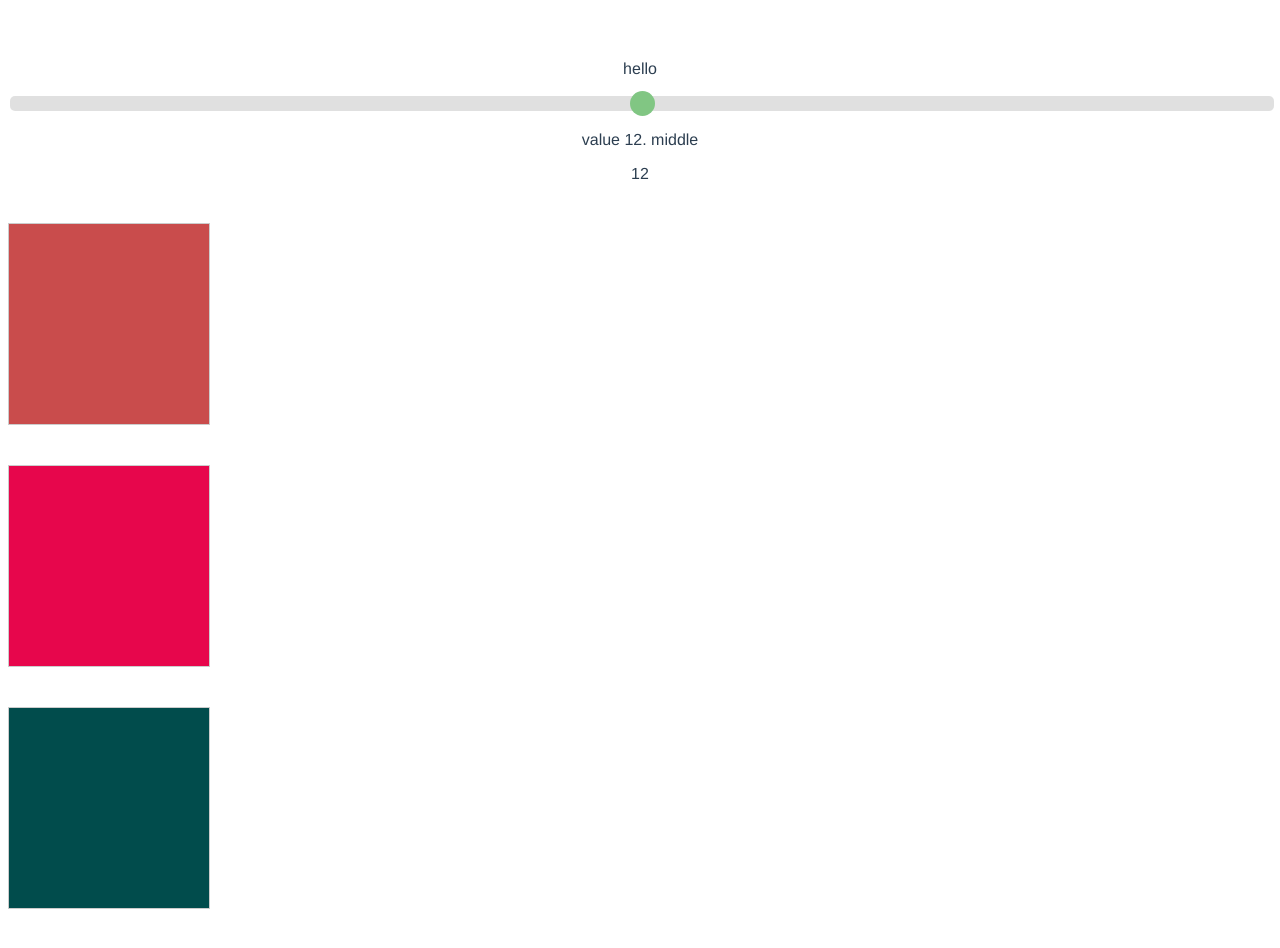
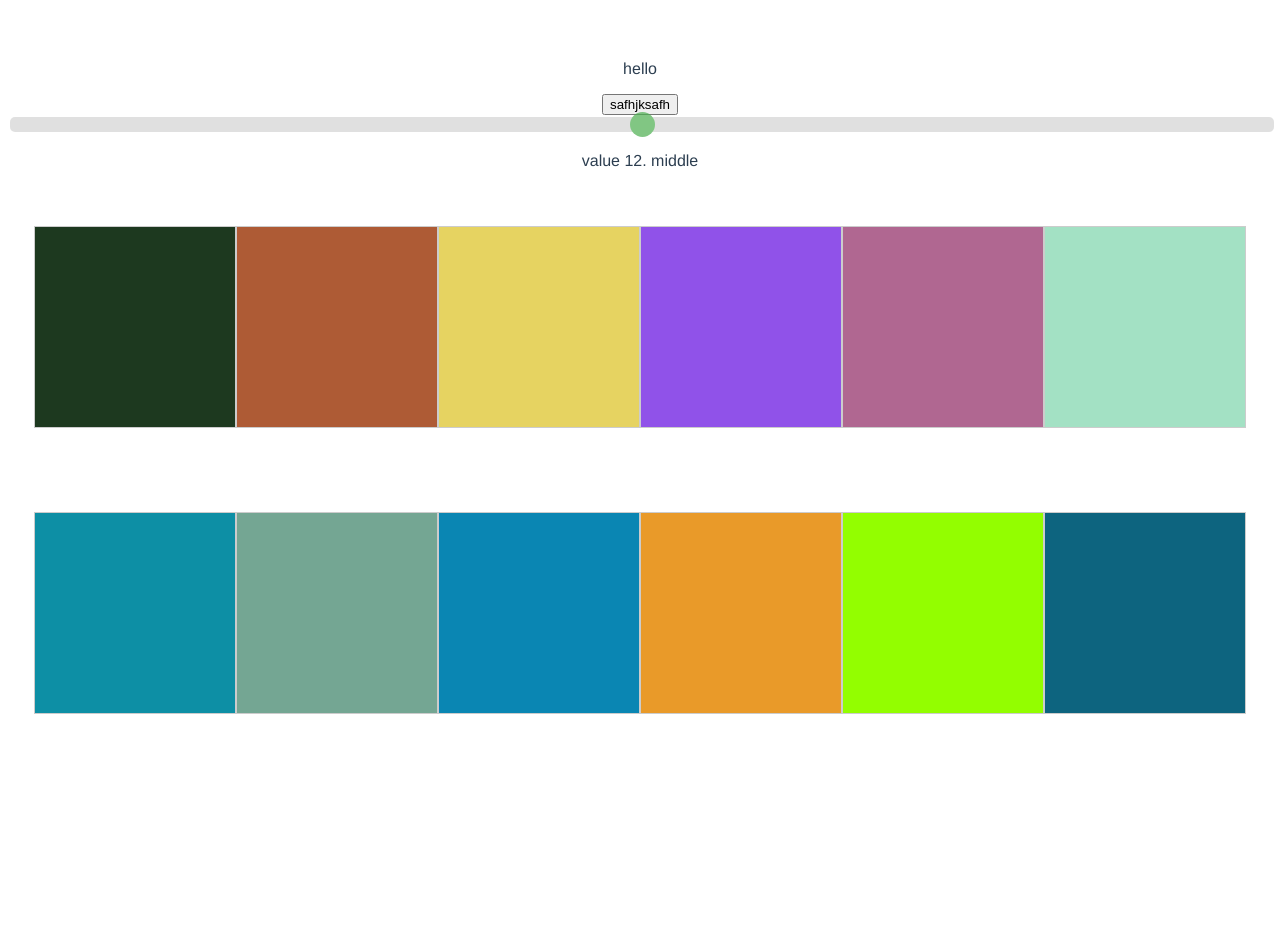
Before and after one commit to Ravildgar/vue-color-game, a Vue app: page / in a window 1280 px wide. After the commit the page ends 800 px from the top, so only its background shows below. Built offline with nearby package versions, Linux system fonts and the light colour scheme.

Commit message:
add generateRandomColors function

```diff
--- a/src/App.vue
+++ b/src/App.vue
@@ -1,6 +1,7 @@
 <template>
   <div id="app">
     <HelloI18n/>
+    <PickColorBtn/>
     <SliderRanged @inputData="updateNumberOfColors"/>
     <FieldComponent :numberOfColors="childData"/>
   </div>
@@ -8,6 +9,7 @@
 
 <script>
 import HelloI18n from "./components/HelloI18n.vue";
+import PickColorBtn from "./components/PickColorBtn.vue";
 import SliderRanged from "./components/SliderRanged.vue";
 import FieldComponent from "./components/FieldComponent.vue";
 
@@ -15,6 +17,7 @@ export default {
   name: "app",
   components: {
     HelloI18n,
+    PickColorBtn,
     SliderRanged,
     FieldComponent
   },
--- a/src/components/FieldComponent.vue
+++ b/src/components/FieldComponent.vue
@@ -1,20 +1,10 @@
 <template>
   <div>
-    {{numberOfColors}}
     <SelectableColor
-      backgroundColor="rgb(201, 76, 76)"
-      сorrectСolor="rgb(201, 76, 76)"
-      :key="'item.id'"
-    />
-    <SelectableColor
-      backgroundColor="rgb(231, 06, 76)"
-      сorrectСolor="rgb(201, 76, 76)"
-      :key="'item.id231'"
-    />
-    <SelectableColor
-      backgroundColor="rgb(1, 76, 76)"
-      сorrectСolor="rgb(201, 76, 76)"
-      :key="'item.i13d'"
+      v-for="(randomColor, index) in generateRandomColors"
+      :key="index"
+      :backgroundColor="randomColor"
+      :сorrectСolor="pickColor"
     />
   </div>
 </template>
@@ -23,6 +13,13 @@
 import SelectableColor from "./SelectableColor.vue";
 
 export default {
+  // watch: {
+  //   numberOfColors: function() {
+  //     // watch it
+  //     this.generateRandomColors(this.numberOfColors);
+  //     this.pickColor(this.numberOfColors);
+  //   }
+  // },
   components: {
     SelectableColor
   },
@@ -30,16 +27,43 @@ export default {
     numberOfColors: {
       type: Number,
       default: 12
-    },
-    сorrectСolor: {
-      type: String,
-      default: "rgb(201, 76, 76)"
     }
   },
   data: function() {
     return {
       value: 12
     };
+  },
+  methods: {
+    // генерируем случайный цвет
+    randomColors: function() {
+      // выбор красного оттенка от 0 до 255
+      const r = Math.floor(Math.random() * 256);
+      // выбор зелего оттенка от 0 до 255
+      const g = Math.floor(Math.random() * 256);
+      // выбор синего оттенка от 0 до 255
+      const b = Math.floor(Math.random() * 256);
+
+      const rgb = "rgb(" + r + ", " + g + ", " + b + ")";
+      return rgb;
+    }
+  },
+  computed: {
+    generateRandomColors: function() {
+      //создаем array
+      let arr = [];
+      // добавляем num случайных цветов в array;
+      for (let i = 0; i < this.numberOfColors; i++) {
+        arr.push(this.randomColors());
+      }
+      //возвращаем array
+      return arr;
+    },
+    //генерируем array с num случайных цветов
+    pickColor: function() {
+      const random = Math.floor(Math.random() * this.numberOfColors);
+      return this.generateRandomColors[random];
+    }
   }
 };
 </script>
--- /dev/null
+++ b/src/components/PickColorBtn.vue
@@ -0,0 +1,3 @@
+<template>
+    <button>safhjksafh</button>
+</template>
--- a/src/components/SelectableColor.vue
+++ b/src/components/SelectableColor.vue
@@ -1,6 +1,6 @@
 <template>
   <div class="scene scene--card">
-    <div class="card" @click="giveAnswer" :class="{flipped: isClicked}">
+    <div class="card" @click.once="giveAnswer" :class="{flipped: isClicked}">
       <div class="card-face" :style="{ backgroundColor: backgroundColor }"></div>
       <div class="card-face card-face-back">
         <h1 v-if="isRightColor">{{$t("correctAnswer")}}</h1>
@@ -57,6 +57,7 @@ export default {
   border: 1px solid #ccc;
   margin: 40px 0;
   perspective: 600px;
+  display: inline-block;
 }
 .card {
   position: relative;
```
